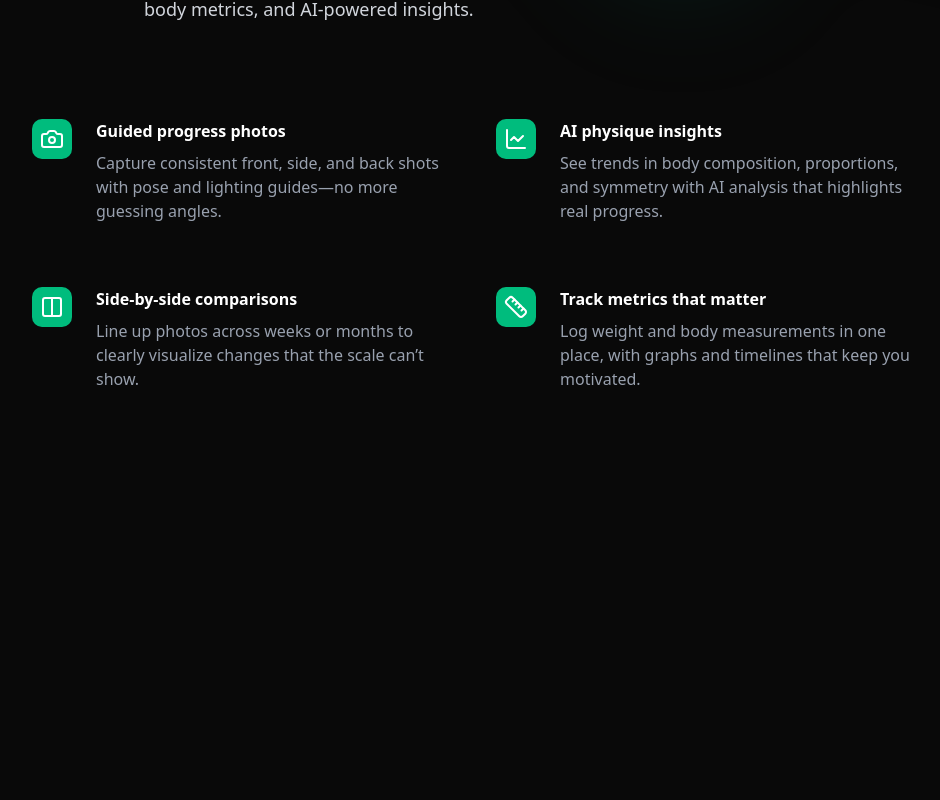
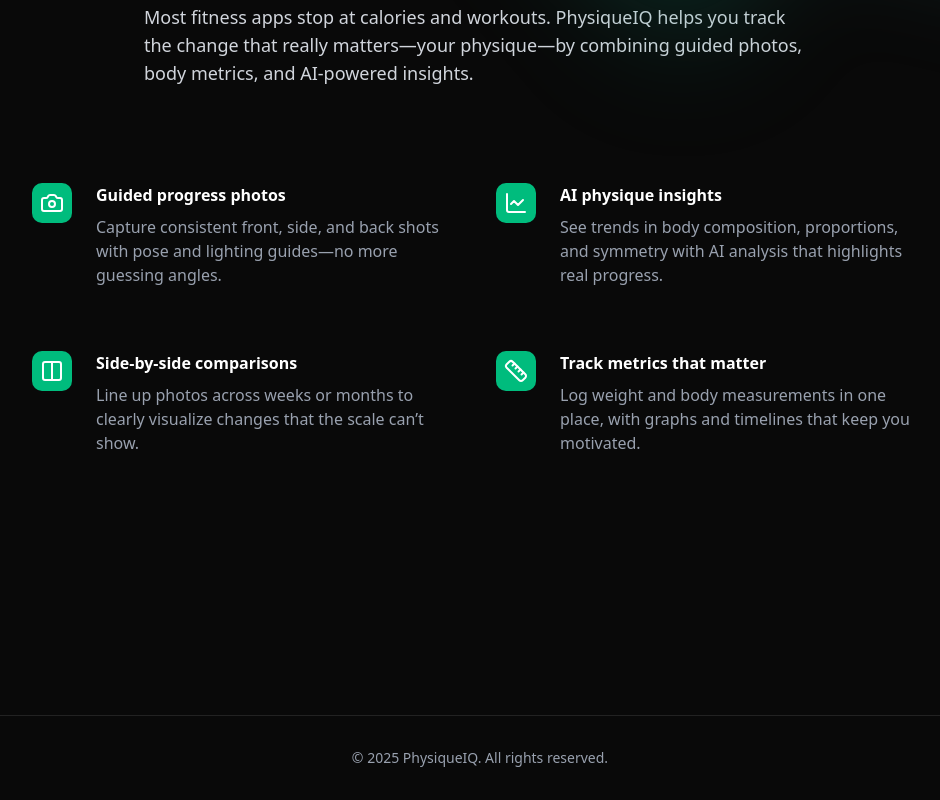
Before and after one commit to ay-Lucas/physiqueiq-site, a Next.js app: page / in a window 1280 px wide. Shown: the part 1218-2018 px from the top of the page, without its empty margins (160-1100 px from the left). Before the commit the page ends 1805 px from the top, so only its background shows below. Built offline with nearby package versions, Linux system fonts and the light colour scheme.

Commit message:
feat: add Footer

```diff
--- a/src/app/layout.tsx
+++ b/src/app/layout.tsx
@@ -1,8 +1,10 @@
 import Navbar from "@/components/Navbar";
+import Footer from "@/components/Footer";
 import "./globals.css";
 export const metadata = {
   title: "PhysiqueIQ",
   description: "Use AI to Analyze your gym progress!",
+  icons: { icon: "/physiqueiq-logo-icon-only-white.svg" },
 };
 
 export default function RootLayout({
@@ -14,9 +16,13 @@
     <html lang="en">
       <body className="min-h-dvh bg-background text-foreground antialiased">
         <Navbar />
-        <main id="content" className="mx-auto max-w-7xl px-6 lg:px-8">
+        <main
+          id="content"
+          className="mx-auto max-w-7xl px-4 sm:px-6 lg:px-8 pt-16"
+        >
           {children}
         </main>
+        <Footer />
       </body>
     </html>
   );
--- /dev/null
+++ b/src/components/Footer.tsx
@@ -0,0 +1,9 @@
+export default function Footer() {
+  return (
+    <footer className="mt-16 border-t border-white/10 py-8 text-center text-sm text-gray-400">
+      <p>
+        © {new Date().getFullYear()} PhysiqueIQ. All rights reserved.
+      </p>
+    </footer>
+  );
+}
```
